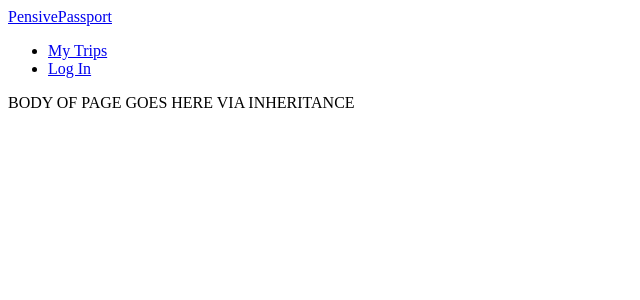
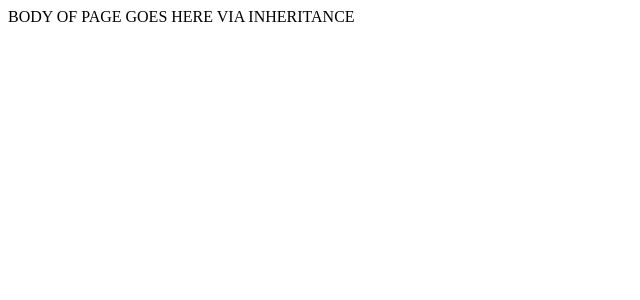
Before and after one commit to sadiew/pensive_passport, a Flask app: template templates/base.html in a window 1280 px wide. Shown: the top 300 px of the page, without its empty margins (0-640 px from the left). Run offline with Flask 2, Linux system fonts and the light colour scheme; the template is opened without the code that fills it, so the values that code supplies are empty; some libraries are stand-ins or nearby versions.

Commit message:
Removed nav bar.

```diff
--- a/templates/base.html
+++ b/templates/base.html
@@ -11,27 +11,6 @@
 </head>
 
 <body>
-
-	<div class="navbar navbar-inverse navbar-static-top">
-	    <div class="container">
-
-	        <div class="navbar-header">
-	            <a class="navbar-brand" href="/">PensivePassport</a>
-	        </div>
-
-	        <div class="navbar-collapse collapse">
-	            <ul class="nav navbar-nav navbar-right">
-	                <li>
-	                    <a href="/">
-	                        My Trips
-	                    </a>
-	                </li>
-	                <li><a href="/">Log In</a></li>
-	            </ul>
-	        </div>
-
-	    </div>
-	</div>
 
 	<div class="container">
 
@@ -49,5 +28,5 @@
 
 	</div>
 
-	</body>
-	</html>
+</body>
+</html>
```
